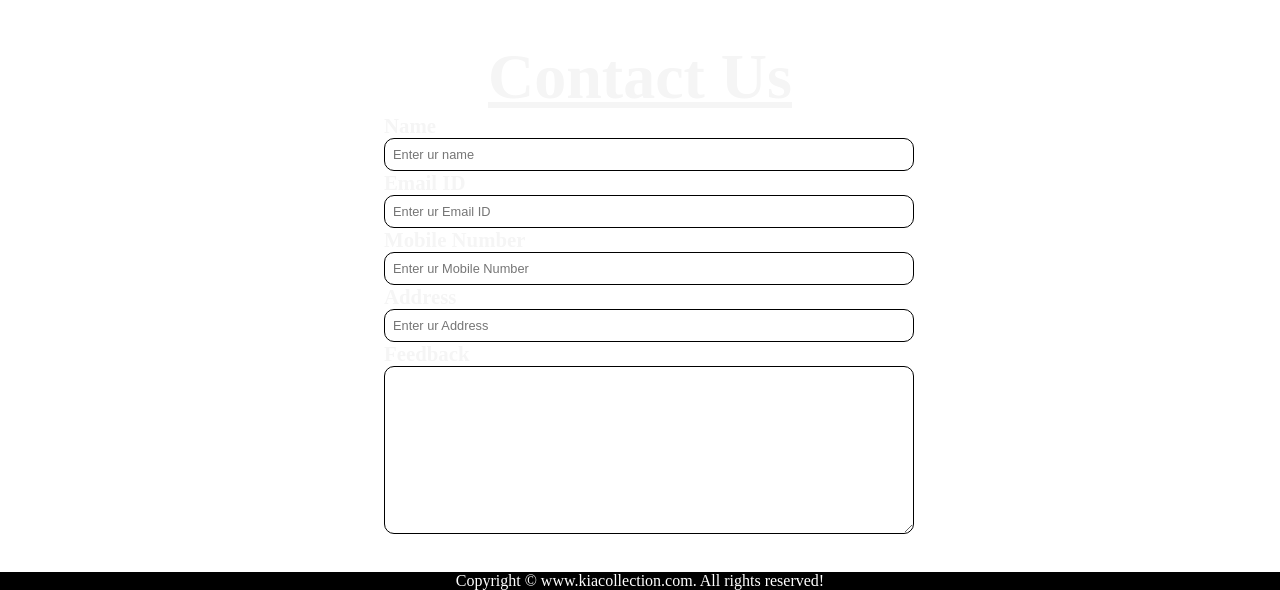
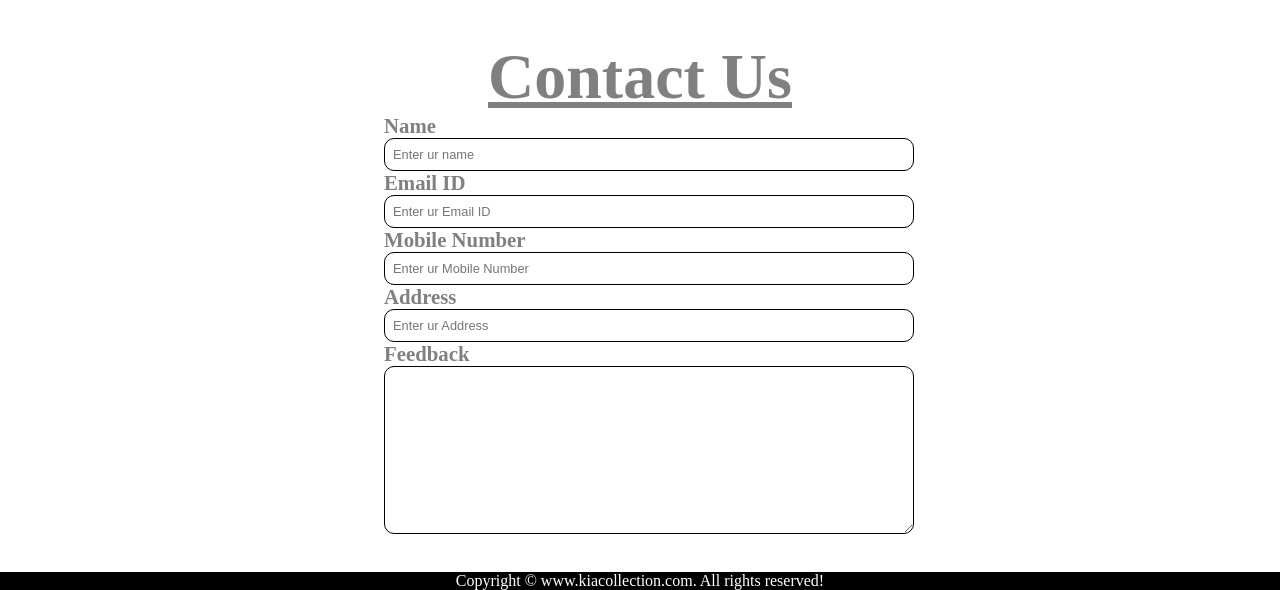
Before and after one commit to 0-Yashh-0/online-shop, a plain HTML site: page index.html in a window 1280 px wide. Shown: the part 2130-2720 px from the top of the page. Drawn offline with Linux system fonts and the light colour scheme.

Commit message:
coloring

```diff
--- a/css/phone.css
+++ b/css/phone.css
@@ -3,15 +3,9 @@
     flex-direction: column;
 }
 
-/* Home section */
 
 
 /* Services section  */
 #services{
     flex-direction: column;
 }
-/* #services .box{
-    flex-direction: column;
-} */
-
-/* Clients section  */
--- a/css/style.css
+++ b/css/style.css
@@ -216,7 +216,7 @@
 }
 
 #contact h1 {
-    color: whitesmoke;
+    color: gray;
     text-decoration: underline;
     font-size: 4rem;
 }
@@ -226,7 +226,7 @@
 }
 
 #contact-box label {
-    color: whitesmoke;
+    color: gray;
     font-size: 1.3rem;
     font-weight: bold;
     font-family: 'Cormorant Garamond', serif;
```
